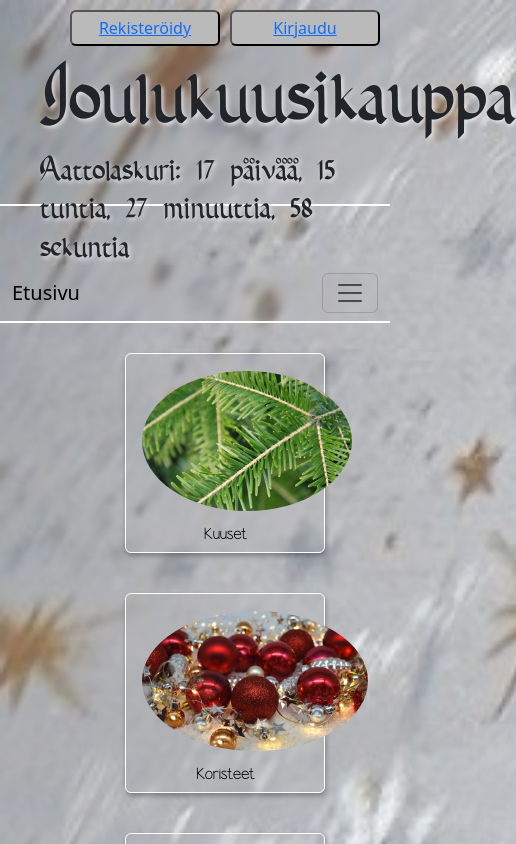
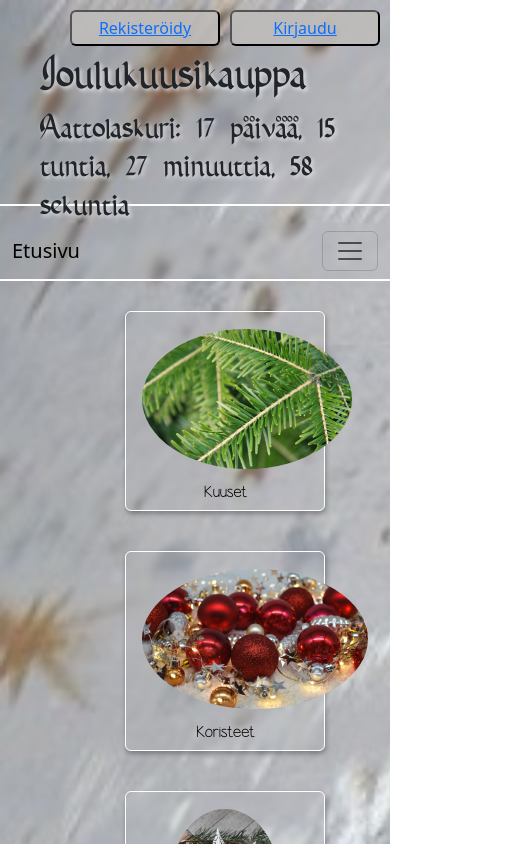
Before and after one commit to Verkkopalveluprojekti-Ryhma10/joulukuusikauppa, a React (Create React App) app: page / in a window 390 px wide. Shown: the top 844 px of the page, 516 px wide, since content can reach past the window. Built offline with nearby package versions, Linux system fonts and the light colour scheme.

Commit message:
respmuotoiluja

```diff
--- a/src/styles/Header.css
+++ b/src/styles/Header.css
@@ -10,6 +10,7 @@
     justify-content: space-between;
     align-items: center;
     padding-left: 40px;
+    padding-right: 5px;
     height: 10em;
     width: 100%;
     border-bottom: 2px solid white;
@@ -40,10 +41,35 @@ h1 {
     padding: 4px;
     width: 150px;
     border-radius: 6px;
-    background-color: rgb(186, 186, 186);
+    background-color: rgba(191, 189, 186, 0.924);
     margin-right: 10px;
     margin-top: 10px;
 }
 .button:hover {
     box-shadow:0 12px 16px 0 rgba(0,0,0,0.24), 0 17px 50px 0 rgba(0,0,0,0.19);
+    background-color: #ddddddec;
 }
+@media screen and (max-width: 900px) {
+    h1, .header.days {
+        width: max-content;
+        font-size: 4em !important;
+    }
+}
+@media screen and (max-width: 780px) {
+    h1, .header.days {
+        width: max-content;
+        font-size: 3.7em !important;
+    }
+}
+@media screen and (max-width: 640px) {
+    h1, .header.days {
+        width: max-content;
+        font-size: 3.4em !important;
+    }
+}
+@media  screen and (max-width: 560px) {
+    h1, .header.days  {
+        width: max-content;
+        font-size: 2.8em !important;
+  }
+}
```
